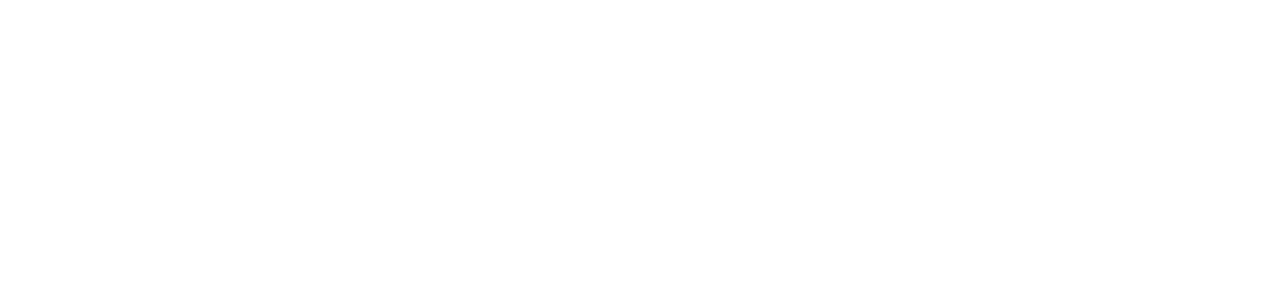
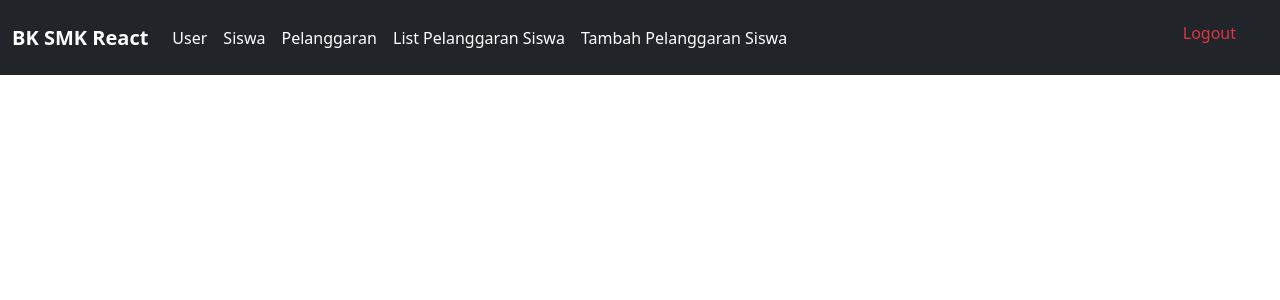
Before and after one commit to R-twitzy/frontend-pelanggaran, a React (Create React App) app: page / in a window 1280 px wide. Before the commit this address had no page. Shown: the top 300 px of the page. Built offline with nearby package versions, Linux system fonts and the light colour scheme.

Commit message:
update crud list 12 Mei 2022

```diff
--- a/src/App.js
+++ b/src/App.js
@@ -5,10 +5,12 @@ import Siswa from "./pages/siswa";
 import User from "./pages/user";
 import PelanggaranSiswa from "./pages/PelanggaranSiswa";
 import ListPelanggaranSiswa from "./pages/ListPelanggaranSiswa";
+import Navbar from "./component/navbar";
 
 export default function App() {
   return(
     <BrowserRouter>
+      <Navbar/>
       <Routes>
         <Route path="/signin" element={<Login />} />
         <Route path="/pelanggaran" element={<Pelanggaran />} />
--- /dev/null
+++ b/src/component/navbar.js
@@ -0,0 +1,49 @@
+import { Link } from "react-router-dom"
+export default function Navbar() {
+    return (
+        <div>
+            <nav className="navbar navbar-expand-lg navbar-dark bg-dark fixed-top">
+                <div className="container-fluid">
+                    <b className="navbar-brand" href="#">BK SMK React</b>
+                    <button className="navbar-toggler" type="button" data-bs-toggle="collapse" data-bs-target="#navbarSupportedContent" aria-controls="navbarSupportedContent" aria-expanded="false" aria-label="Toggle navigation">
+                        <span className="navbar-toggler-icon"></span>
+                    </button>
+                    <div className="collapse navbar-collapse" id="navbarSupportedContent">
+                        <ul className="navbar-nav me-auto mb-2 mb-lg-0">
+                            <li className="nav-item">
+                                <Link to="/user" className="nav-link active" aria-current="page">
+                                    User
+                                </Link>
+                            </li>
+                            <li className="nav-item">
+                                <Link to="/siswa" className="nav-link active" aria-current="page">
+                                    Siswa
+                                </Link>
+                            </li>
+                            <li className="nav-item">
+                                <Link to="/pelanggaran" className="nav-link active" aria-current="page">
+                                    Pelanggaran
+                                </Link>
+                            </li>
+                            <li className="nav-item">
+                                <Link to="/list-pelanggaran-siswa" className="nav-link active" aria-current="page">
+                                    List Pelanggaran Siswa
+                                </Link>
+                            </li>
+                            <li className="nav-item">
+                                <Link to="/pelanggaran-siswa" className="nav-link active" aria-current="page">
+                                    Tambah Pelanggaran Siswa
+                                </Link>
+                            </li>
+                        </ul>
+                        <a class="nav-link h6" href="login.php">
+                            <Link to="/signin" className="nav-link align-text-bottom text-danger" aria-current="page">
+                                Logout
+                            </Link>
+                        </a>
+                    </div>
+                </div>
+            </nav> <br /> <br/> <hr />
+        </div>
+    )
+}
--- a/src/pages/ListPelanggaranSiswa.js
+++ b/src/pages/ListPelanggaranSiswa.js
@@ -1,5 +1,6 @@
 import { useState, useEffect } from "react";
 import axios from "axios";
+import { Link } from "react-router-dom"
 export default function ListPelanggaranSiswa() {
     let [list, setList] = useState([])
 
@@ -14,26 +15,81 @@ export default function ListPelanggaranSiswa() {
         let endpoint = `http://localhost:8080/pelanggaran_siswa`
         // Sending data
         axios.get(endpoint, authorization)
-        .then(result => {
-            setList(result.data)
-        })
-        .catch(error => console.log(error))
+            .then(result => {
+                setList(result.data.hasil)
+            })
+            .catch(error => console.log(error))
+    }
+
+    let editPS = () => {
+
+    }
+
+    let hapusPS = () => {
+
     }
 
     useEffect(() => {
         getData()
     }, [])
-    return(
+
+    return (
         <div className="container-fluid">
             <div className="card">
                 <div className="card-header"
-                style={{background: `teal`}}>
+                    style={{ background: `teal` }}>
                     <h4 className="text-white">
                         List Pelanggaran Siswa
                     </h4>
                 </div>
                 <div className="card-body">
+                    <ul className="list-group">
+                        {list.map(item => (
+                            <li className="list-group-item"
+                                key={`key-${item.id_pelanggaran_siswa}`}>
+                                <div className="row">
+                                    <div className="col-4">
+                                        <small className="text-info">Nama Siswa</small>
+                                        <h5>{item.siswa.nama} ({item.siswa.kelas}) </h5>
+                                    </div>
+                                    <br />
+                                    <div className="col-2">
+                                        <small className="text-info">Poin Siswa</small>
+                                        <h5>{item.siswa.poin} </h5>
+                                    </div>
+                                    <div className="col-4">
+                                        <small className="text-info">Waktu Pelanggaran</small>
+                                        <h5>{item.waktu} </h5>
+                                    </div>
+                                    <div className="col-2">
+                                        {/** tombol Edit */}
+                                        <button className="btn btn-sm btn-outline-primary mx-1"
+                                            onClick={() => editPS(item)}>
+                                            <span className="fa fa-edit"></span>
+                                        </button>
+                                        {/** tombol delete */}
+                                        <button className="btn btn-sm btn-danger mx-1"
+                                            onClick={() => hapusPS(item)}>
+                                            <span className="fa fa-trash"></span>
+                                        </button>
+                                    </div>
+                                </div>
+                                <small className="text-info">Detail Pelanggaran</small>
+                                {item.detail_pelanggaran_siswa.map(detail => (
+                                    <h6 key={`idDetail${detail.id_pelanggaran}`}>
+                                        - {detail.pelanggaran.nama_pelanggaran} ({detail.pelanggaran.poin})
+                                    </h6>
+                                ))}
+                            </li>
+                        ))}
 
+                    </ul>
+                    {/** Button tambah data */}
+                    <button className="btn btn-success mt-3">
+                        <Link to="/pelanggaran-siswa" className="text-white">
+                            Tambah Pelanggaran Siswa
+                        </Link>
+                    </button>
                 </div>
             </div>
         </div>
```
